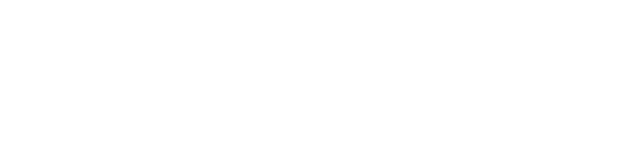
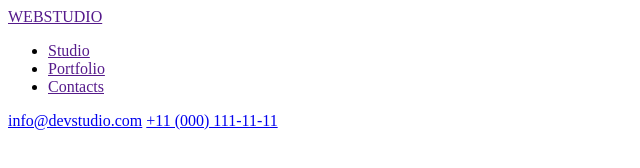
Before and after one commit to Al-Demonn/goit-markup-hw-01, a plain HTML site: page index.html in a window 1280 px wide. Shown: the whole page, without its empty margins (0-640 px from the left). Drawn offline with Linux system fonts and the light colour scheme.

Commit message:
in the index.html file a header tag has been created

```diff
--- a/index.html
+++ b/index.html
@@ -3,11 +3,21 @@
 <head>
 	<meta charset="UTF-8">
 	<meta name="viewport" content="width=device-width, initial-scale=1.0">
-	<title>Document</title>
+	<title>Main page</title>
 </head>
+
 <body>
 	<header>
-
+<a href="">WEBSTUDIO</a>
+<nav>
+	<ul>
+		<li><a href="">Studio</a></li>
+		<li><a href="">Portfolio</a></li>
+		<li><a href="">Contacts</a></li>
+	</ul>
+</nav>
+<a href="mailto:info@devstudio.com">info@devstudio.com</a>
+<a href="tel:+110001111111">+11 (000) 111-11-11</a>
 	</header>
 
 
```
